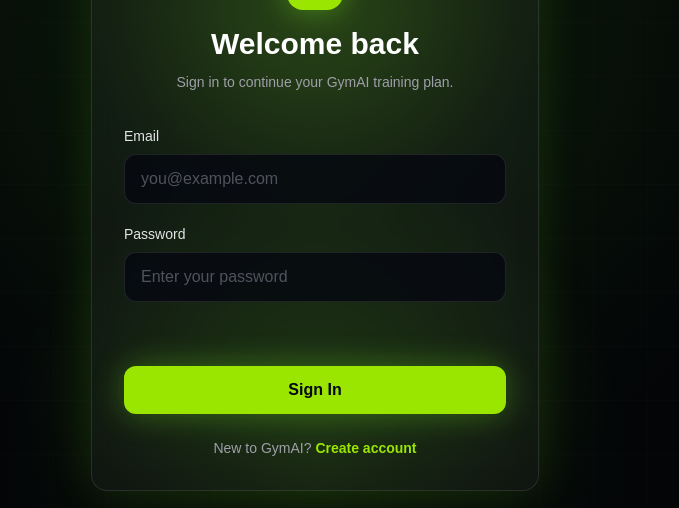
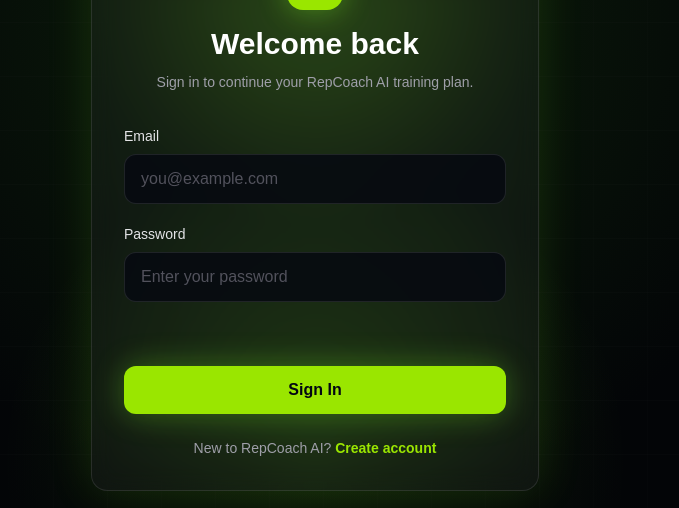
Before and after one commit to Sunny47gygg/gym-ai, a React app in the folder frontend/: page /login in a window 1280 px wide. Shown: the part 194-702 px from the top of the page, without its empty margins (325-1004 px from the left). Built offline with nearby package versions, Linux system fonts and the light colour scheme; no server answers; the HTML template or start-up script is replaced by a standard one.

Commit message:
Rename GymAI to RepCoach AI

```diff
--- a/frontend/src/components/Navbar.jsx
+++ b/frontend/src/components/Navbar.jsx
@@ -4,11 +4,11 @@
 function Navbar() {
   return (
     <section className="bg-black border-b border-gray-600">
-      <div className="max-w-7xl mx-auto py-5">
+      <div className="max-w-7xl mx-auto px-6 py-5">
         <div className="flex items-center justify-between">
           <div className="flex items-center gap-2">
             <Dumbbell className="text-3xl text-lime-400"/>
-            <p className="font-semibold text-xl">GymAI</p>
+            <p className="font-semibold text-xl">RepCoach AI</p>
           </div>
           <div className="pr-18">
             <Link to="/login" className="mr-9 cursor-pointer text-white hover:text-lime-400">
--- a/frontend/src/pages/Dashboard.jsx
+++ b/frontend/src/pages/Dashboard.jsx
@@ -201,7 +201,7 @@
         <div className="mx-auto flex max-w-7xl items-center justify-between py-5">
           <div className="flex items-center gap-2">
             <Dumbbell className="h-8 w-8 text-lime-400" />
-            <p className="text-xl font-semibold">GymAI</p>
+            <p className="text-xl font-semibold">RepCoach AI</p>
           </div>
 
           <ProfileCard />
--- a/frontend/src/pages/Login.jsx
+++ b/frontend/src/pages/Login.jsx
@@ -53,7 +53,7 @@
             </div>
             <h1 className="text-3xl font-bold text-white">Welcome back</h1>
             <p className="mt-2 text-sm leading-6 text-zinc-400">
-              Sign in to continue your GymAI training plan.
+              Sign in to continue your RepCoach AI training plan.
             </p>
           </div>
 
@@ -107,7 +107,7 @@
           </button>
 
           <p className="mt-6 text-center text-sm text-zinc-400">
-            New to GymAI?{" "}
+            New to RepCoach AI?{" "}
             <button
               type="button"
               onClick={() => navigate("/signup")}
--- a/frontend/src/pages/Onboarding.jsx
+++ b/frontend/src/pages/Onboarding.jsx
@@ -118,7 +118,7 @@
         <div className="mx-auto flex max-w-7xl items-center justify-between py-5">
           <div className="flex items-center gap-2">
             <Dumbbell className="h-8 w-8 text-lime-400" />
-            <p className="text-xl font-semibold">GymAI</p>
+            <p className="text-xl font-semibold">RepCoach AI</p>
           </div>
 
           <ProfileCard subtitle="Setup in progress" />
@@ -150,7 +150,7 @@
             </div>
             <h1 className="text-3xl font-bold text-white">Build your profile</h1>
             <p className="mt-2 text-sm leading-6 text-zinc-400">
-              Tell GymAI about your body, goals, and training style. Then we will generate your plan.
+              Tell RepCoach AI about your body, goals, and training style. Then we will generate your plan.
             </p>
           </div>
 
@@ -339,7 +339,7 @@
                   })}
                 </div>
                 <p className="mt-3 text-xs leading-5 text-zinc-500">
-                  Select all that apply so GymAI can avoid risky movements.
+                  Select all that apply so RepCoach AI can avoid risky movements.
                 </p>
               </div>
             </div>
--- a/frontend/src/pages/Signup.jsx
+++ b/frontend/src/pages/Signup.jsx
@@ -55,7 +55,7 @@
             </div>
             <h1 className="text-3xl font-bold text-white">Create account</h1>
             <p className="mt-2 text-sm leading-6 text-zinc-400">
-              Start building your personalized GymAI plan.
+              Start building your personalized RepCoach AI plan.
             </p>
           </div>
 
```
